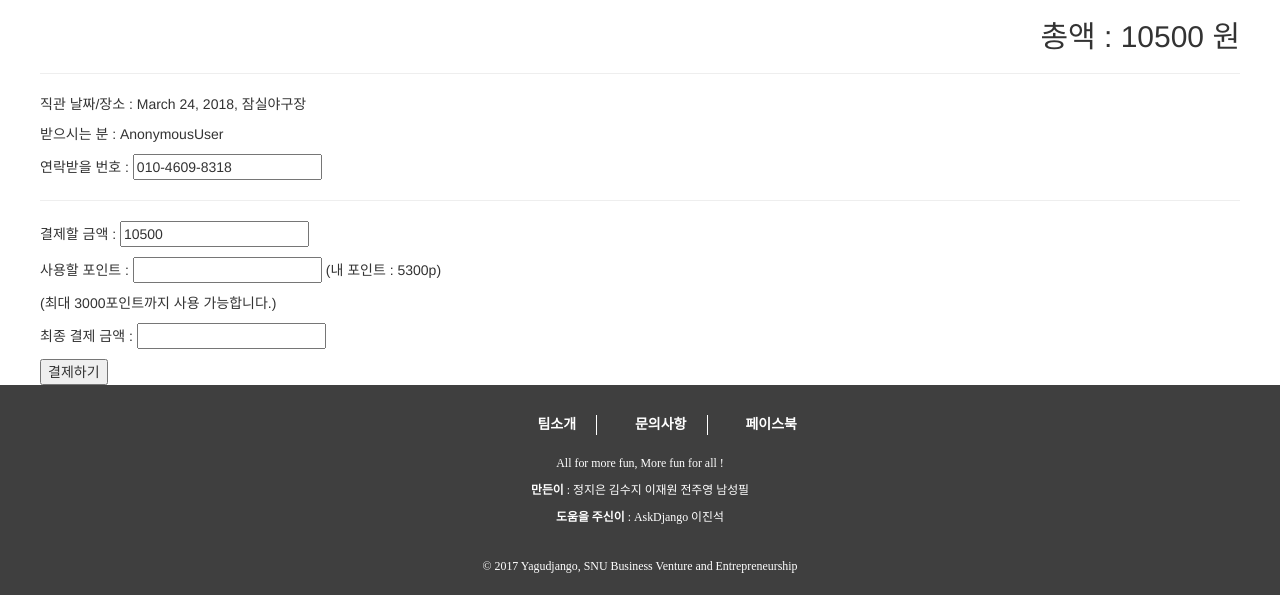
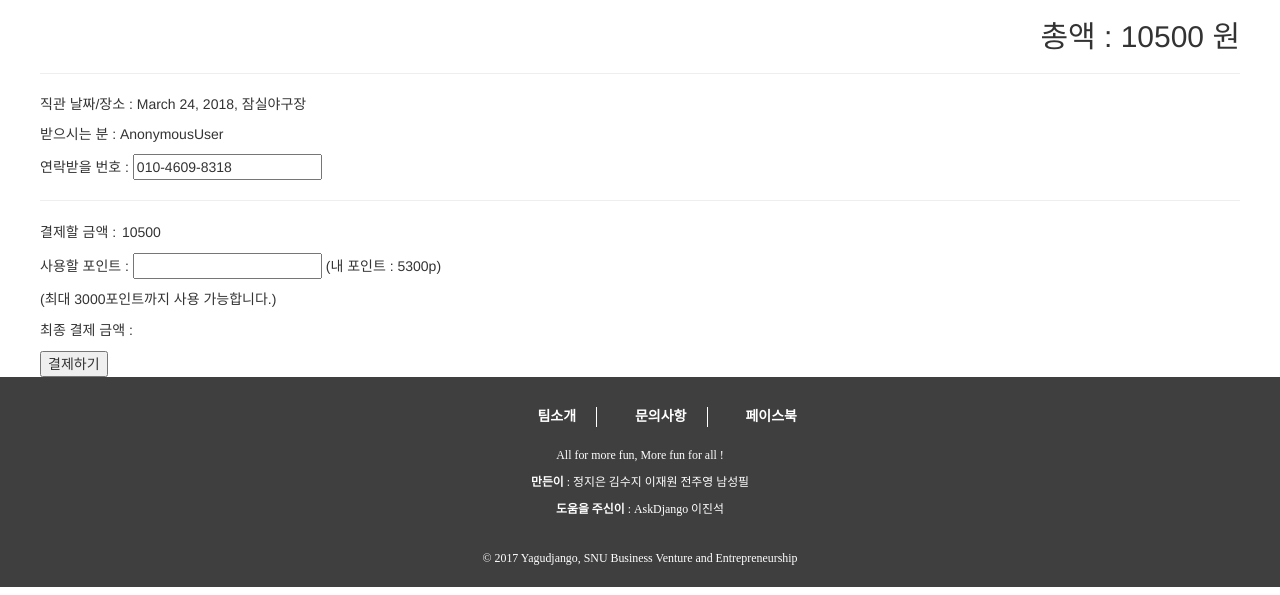
Before and after one commit to stopsilver13/food_practice, a Django app: page /food/order/08fd6a55-6b57-4786-90c1-6575587ea10e in a window 1280 px wide. Shown: the part 452-1047 px from the top of the page. Run offline with Django 3.2, Linux system fonts and the light colour scheme; data comes from the database, SQL or seed files in the repository; some libraries are stand-ins or nearby versions; some web fonts are replaced.

Commit message:
Change input to readOnly input-jieun

```diff
--- /dev/null
+++ b/yagufood/food/forms.py
@@ -0,0 +1,5 @@
+from django import forms
+from django.contrib.admin import widgets
+
+class DateForm(forms.Form):
+	date = forms.DateField(widget=widgets.AdminDateWidget())
--- a/yagufood/food/templates/food/food_intro.html
+++ b/yagufood/food/templates/food/food_intro.html
@@ -1,7 +1,6 @@
 {% extends "nav_footer.html" %}
 
 {% load staticfiles %}
-
 
 {% block title %}
     음식 intro
@@ -82,6 +81,9 @@
 		<h3>언제, 어디로 직관을 가시나요?</h3>
 		<form action="" method="POST">
 			{% csrf_token %}
+
+			{{form.media}}
+
 			2018년
 			<select name="month" id="month" data-input-type="date" required>
 				<option value="">-</option>
@@ -106,4 +108,5 @@
 		</form>
 	</div>
 </div>
+<script>function gettext(txt){ return txt }</script>
 {% endblock %}
--- a/yagufood/food/templates/food/food_order.html
+++ b/yagufood/food/templates/food/food_order.html
@@ -22,6 +22,9 @@
 	}
 	.total {
 		text-align: right;
+	}
+	.readonly_input{
+		border: none;
 	}
 
 </style>
@@ -79,10 +82,10 @@
 
 		<hr>
 
-		<p>결제할 금액 : <input id="total_price" type="text" value="{{ order.total_price }}"> </p>
+		<p>결제할 금액 : <input class="readonly_input" id="total_price" type="text" value="{{ order.total_price }}" readonly/> </p>
 		<p>사용할 포인트 : <input id="point_using" type="text"> (내 포인트 : 5300p)</p>
 		<p>(최대 3000포인트까지 사용 가능합니다.)</p>
-		<p>최종 결제 금액 : <input id="final_price" type="text" value=""></p>
+		<p>최종 결제 금액 : <input class="readonly_input" id="final_price" type="text" value="" readonly/></p>
 
 		<input type="submit" value="결제하기">
 
@@ -97,6 +100,7 @@
 		if($(this).val() > 3000 ) {
 			$(this).val("");
 			$(this).attr("placeholder", "사용가능 포인트를 초과하였습니다.");
+			$('#final_price').val("")
 		} else {
 			$('#final_price').val($total_price-$point_using);
 		}
```
